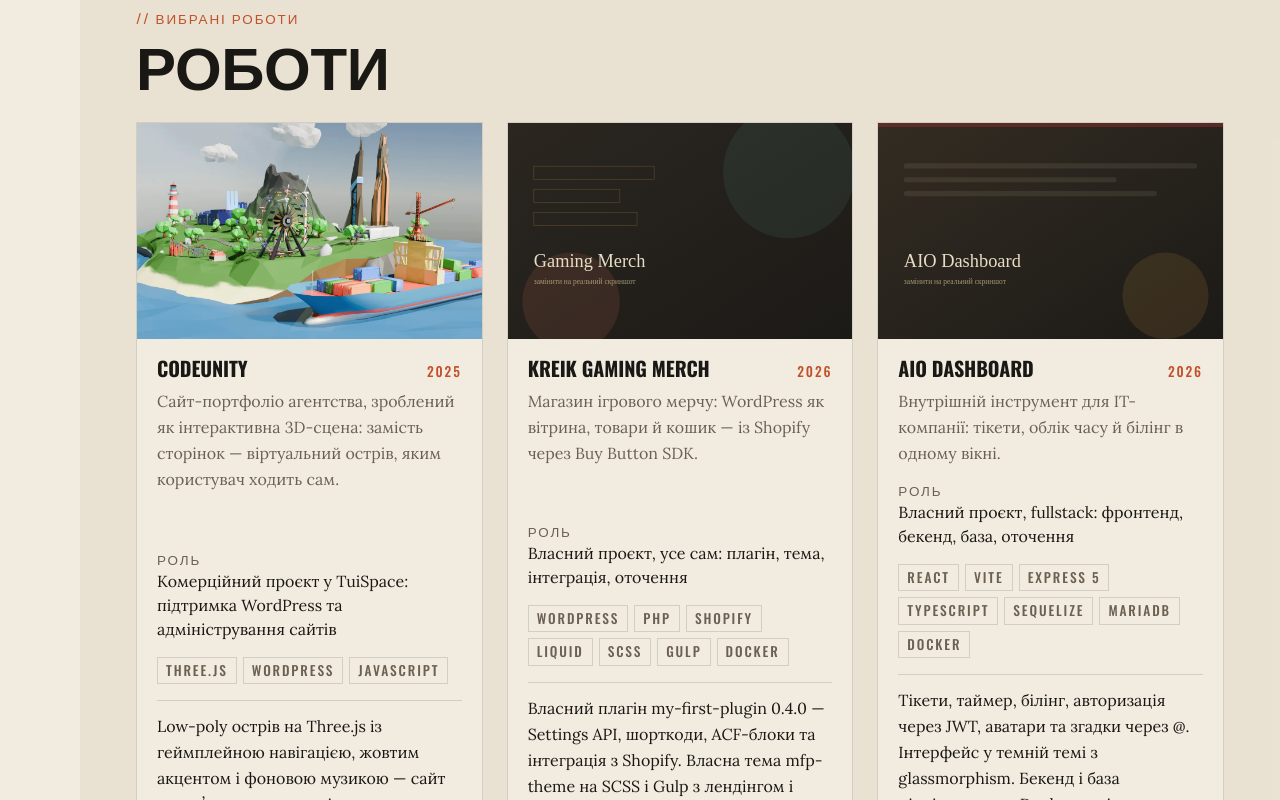
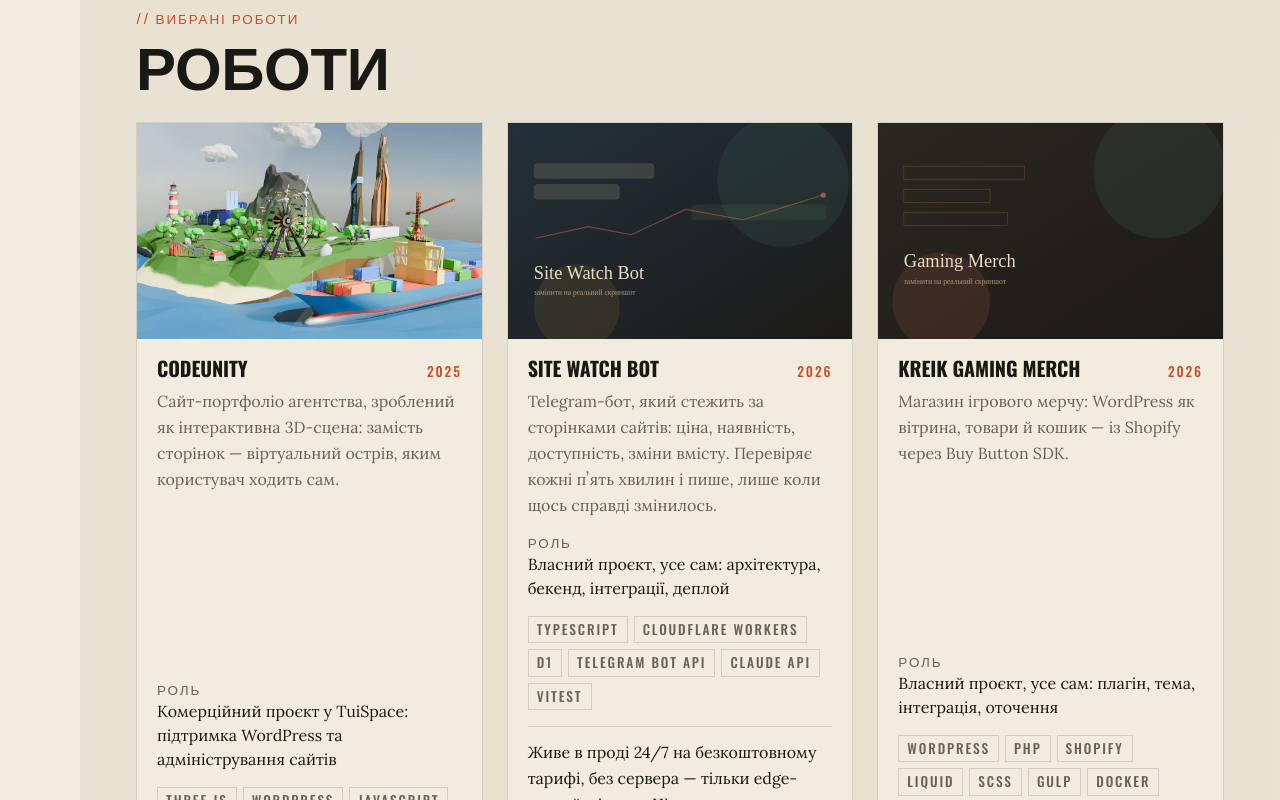
Before and after one commit to KREIK2017/portfolio, a Next.js app: page / in a window 1280 px wide. Shown: the part 1640-2440 px from the top of the page. Built offline with nearby package versions, Linux system fonts and the light colour scheme.

Commit message:
new project: tg-bot

```diff
--- a/src/config/site.ts
+++ b/src/config/site.ts
@@ -99,7 +99,7 @@ export const site = {
       note: { uk: "рік комерційно", en: "year commercially" },
     },
     {
-      value: "3",
+      value: "4",
       label: { uk: "Проєкти", en: "Projects" },
       note: { uk: "у портфоліо", en: "in the portfolio" },
     },
--- a/src/content/projects.ts
+++ b/src/content/projects.ts
@@ -33,6 +33,37 @@ export const PROJECTS: Project[] = [
     },
     liveUrl: "https://codeunity.io/",
     image: "/projects/codeunity/cover.webp",
+  },
+  {
+    slug: "site-watch-bot",
+    year: "2026",
+    title: {
+      uk: "Site Watch Bot",
+      en: "Site Watch Bot",
+    },
+    summary: {
+      uk: "Telegram-бот, який стежить за сторінками сайтів: ціна, наявність, доступність, зміни вмісту. Перевіряє кожні пʼять хвилин і пише, лише коли щось справді змінилось.",
+      en: "A Telegram bot that watches web pages: price, stock, uptime, content changes. Checks every five minutes and messages only when something actually changed.",
+    },
+    role: {
+      uk: "Власний проєкт, усе сам: архітектура, бекенд, інтеграції, деплой",
+      en: "Personal project, all of it mine: architecture, backend, integrations, deployment",
+    },
+    stack: [
+      "TypeScript",
+      "Cloudflare Workers",
+      "D1",
+      "Telegram Bot API",
+      "Claude API",
+      "Vitest",
+    ],
+    result: {
+      uk: "Живе в проді 24/7 на безкоштовному тарифі, без сервера — тільки edge-рантайм і крон. Ціну шукає каскадом: Steam API → Schema.org → Open Graph → евристика → ручний CSS-селектор, і памʼятає, наскільки джерелу можна довіряти. Claude дописує, що саме змінилось на сторінці. 59 unit-тестів, автодеплой із кожного пуша.",
+      en: "Live in production 24/7 on the free tier, with no server — just the edge runtime and a cron trigger. Price detection is a cascade: Steam API → Schema.org → Open Graph → heuristic → manual CSS selector, and each watch remembers how much its source can be trusted. Claude writes up what actually changed on a page. 59 unit tests, auto-deploy on every push.",
+    },
+    liveUrl: "https://t.me/site_watch_alerts_bot",
+    repoUrl: "https://github.com/KREIK2017/site-watch-bot",
+    image: "/projects/site-watch-bot/cover.svg",
   },
   {
     slug: "kreik-gaming-merch",
```
Also changed, not shown: public/projects/site-watch-bot/cover.svg (added), 1 other file (tests, documents, lock files or other folders).
